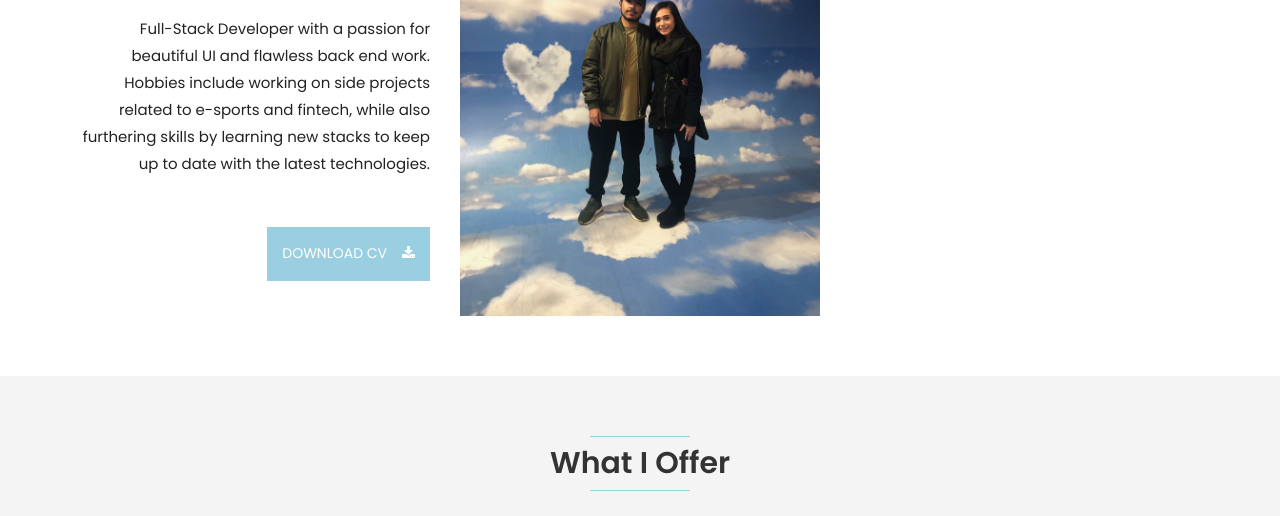
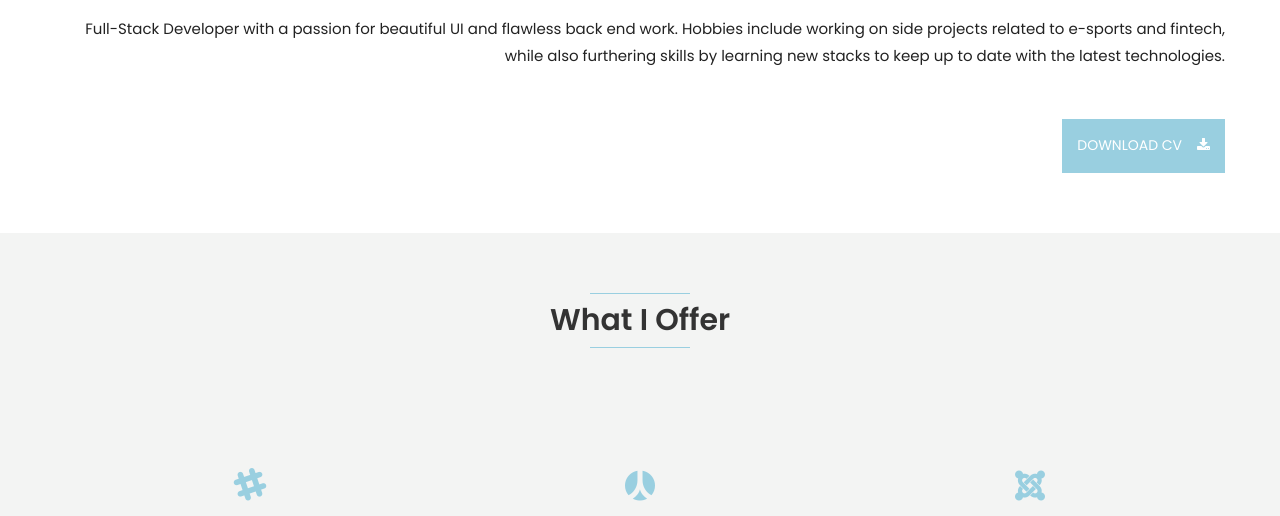
Before and after one commit to josephriosIO/josephriosio.github.io, a plain HTML site: page index.html in a window 1280 px wide. Shown: the part 1024-1540 px from the top of the page. Drawn offline with Linux system fonts and the light colour scheme.

Commit message:
changes to layout

```diff
--- a/index.html
+++ b/index.html
@@ -167,19 +167,19 @@
         <div class="container">
 
             <div class="row">
-                <div class="col-md-4 col-xs-12 col-sm-6 col-lg-4">
+                <div>
                     <div class="about-text-left">
                         <h2>Joseph Rios</h2> <!--edit name-->
                         <h3>Full Stack Web Developer</h3> <!--edit designation-->
                         <p>Full-Stack Developer with a passion for beautiful UI and flawless back end work.
                            Hobbies include working on side projects related to e-sports and fintech, while also furthering
                           skills by learning new stacks to keep up to date with the latest technologies. </p>
-                        <a href="images/about/Joseph-rios-resume.png" download>Download CV &nbsp; &nbsp;<i class="fa fa-download"></i></a>
+                        <a href="images/about/joseph-rios.png" download>Download CV &nbsp; &nbsp;<i class="fa fa-download"></i></a>
                     </div>
                 </div>
 
-                <div class="col-xs-12 col-sm-6 col-md-4 col-lg-4">
-                    <img src="images/about/selfie.jpg"  class="img-responsive" alt="about image"> <!--add your image here-->
+                <!-- <div class="col-xs-12 col-sm-6 col-md-4 col-lg-4">
+                    <img src="images/about/selfie.jpg"  class="img-responsive" alt="about image">
                 </div>
 
                 <div class="col-md-4 col-xs-12 col-sm-12 col-lg-4">
@@ -189,7 +189,7 @@
 
                     </div>
 
-                </div>
+                </div> -->
             </div>
 
         </div>
```
Also changed, not shown: images/about/joseph-rios.png (added).
